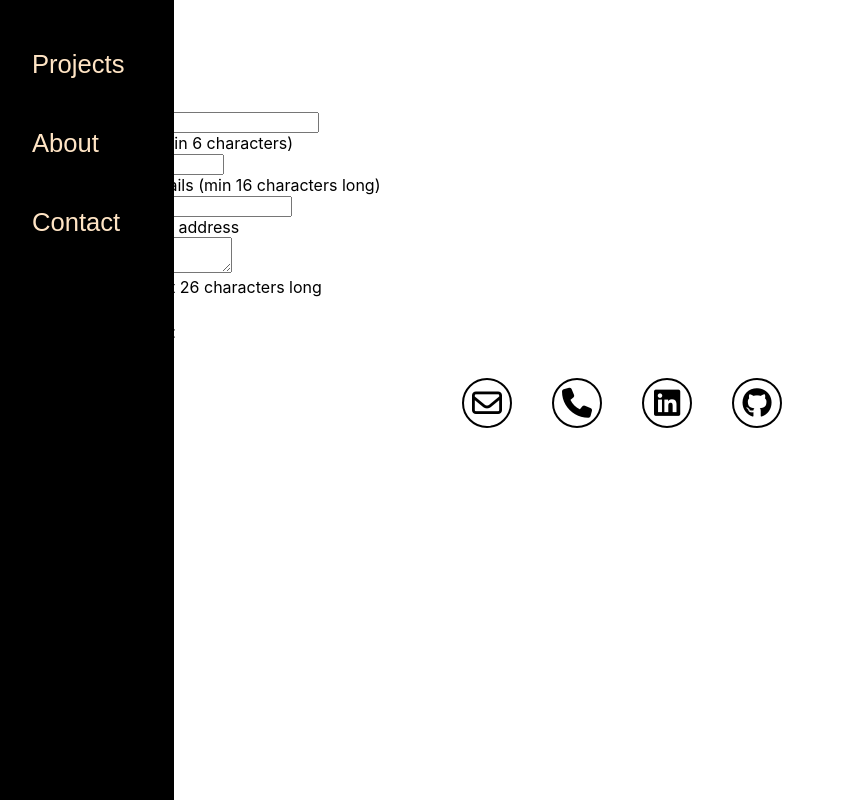
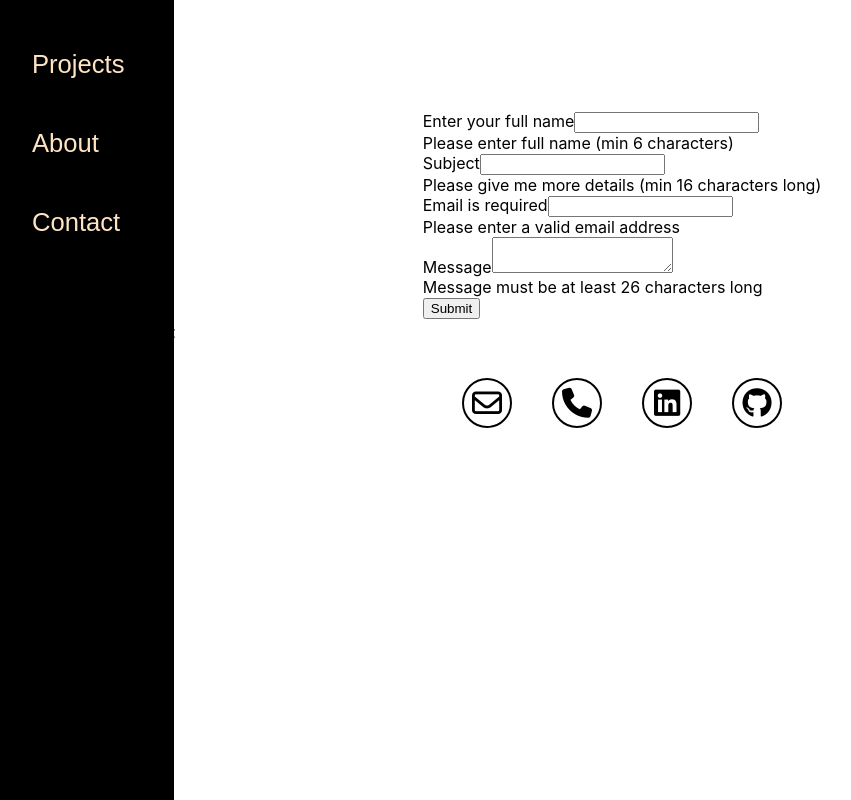
Before and after one commit to martinMr79/portfolio2, a React (Create React App) app: page /contact in a window 1280 px wide. Shown: the whole page, without its empty margins (18-869 px from the left). Built offline with nearby package versions, Linux system fonts and the light colour scheme.

Commit message:
formContainer

```diff
--- a/src/components/contact/Contact.jsx
+++ b/src/components/contact/Contact.jsx
@@ -1,5 +1,6 @@
 import React from 'react';
-import { ContactSection, ContactLink, ContactList } from "./Styled"
+import { ContactSection, ContactLink, ContactList, FormContainer } from './Styled';
+
 
 
 function Contact() {
@@ -11,6 +12,7 @@ function Contact() {
         return (
             <ContactSection id="contact">
                 <h2>Contact</h2>
+                <FormContainer>
                 <div>
                     <div className="validform"></div>
                 </div>
@@ -64,6 +66,7 @@ function Contact() {
                     </div>
                 </form>
             </div>
+            </FormContainer>
             <p>You can also reach me on:</p>
             <ContactList>
                 <li><ContactLink href="mailto:mamr@hotmal.no" title="e-mail" target="_blank" rel="noopener noreferrer"><i className="far fa-envelope"></i></ContactLink></li>
--- a/src/components/contact/Styled.jsx
+++ b/src/components/contact/Styled.jsx
@@ -1,4 +1,12 @@
 import styled from 'styled-components';
+
+export const FormContainer = styled.div`
+  display: flex;
+  justify-content: center;
+  align-items: center;
+  flex-direction: column;
+`;
+
 
 export const ContactSection = styled.section`
   h2 {
```
